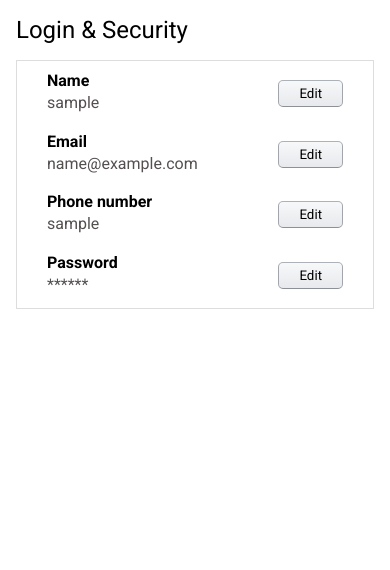
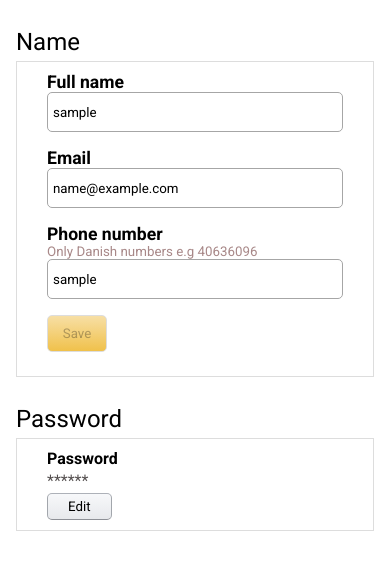
Before and after one commit to Klajdi44/Amasoon, a PHP site: page /amasoon/edit-account.php in a window 390 px wide; the page is wider, and only the part inside the window is pictured. Shown: the part 59-629 px from the top of that part. Run offline with PHP 8.4, Linux system fonts and the light colour scheme; the visitor is signed in with stand-in values (Sample User, id 1); data that the repository does not hold is empty.

Commit message:
feature/added added edit email,name,phonenumber

```diff
--- a/edit-account.php
+++ b/edit-account.php
@@ -11,29 +11,29 @@ if (!_is_user_signed_in()) {
 
 <main class='edit__account'>
 	<div class="edit__account__content__wrapper">
-		<h2 class="edit__account__title">Login & Security</h2>
+		<h2 class="edit__account__title">Name</h2>
+		<form id="form" onsubmit="return false" class="edit__account__container">
+			<legend class="edit__account__field user_name">
+				<label for="user_name">Full name</label>
+				<input oninput="enableSave()" id="user_name" class="user_name input" name="user_name" type="text" placeholder=" " value="<?= $_SESSION['user_name'] ?>">
+			</legend>
+			<legend class="edit__account__field user_email">
+				<label for="user_email">Email</label>
+				<input oninput="enableSave()" id="user_email" class="user_email input" name="user_email" type="text" placeholder=" " value="<?= $_SESSION['user_email'] ?>">
+			</legend>
+			<legend class="edit__account__field user_phone_number">
+				<label for="user_phone_number">Phone number</label>
+				<small>Only Danish numbers e.g 40636096</small>
+				<input oninput="enableSave()" id="user_phone_number" class="user_phone_number input" name="user_phone_number" type="tel" placeholder=" " value="<?= $_SESSION['user_phone_number'] ?>">
+			</legend>
+			<button onclick="editAccountInfo()" class="primary__btn edit__account__save__btn" disabled>Save</button>
+		</form>
+	</div>
+
+	<div class="edit__account__content__wrapper password__section">
+		<h2 class="edit__account__title">Password</h2>
+
 		<div class="edit__account__container">
-			<section class="edit__account__field user_name">
-				<article class="">
-					<strong>Name</strong>
-					<p><?= $_SESSION['user_name'] ?> </p>
-				</article>
-				<button class="secondary-button edit__account__edit__btn">Edit</button>
-			</section>
-			<section class="edit__account__field user_email">
-				<article>
-					<strong>Email</strong>
-					<p><?= $_SESSION['user_email'] ?> </p>
-				</article>
-				<button class="secondary-button edit__account__edit__btn">Edit</button>
-			</section>
-			<section class="edit__account__field user_phone_number">
-				<article class="">
-					<strong>Phone number</strong>
-					<p><?= $_SESSION['user_phone_number'] ?> </p>
-				</article>
-				<button class="secondary-button edit__account__edit__btn">Edit</button>
-			</section>
 			<section class="edit__account__field user_password">
 				<article class="">
 					<strong>Password</strong>
@@ -44,3 +44,38 @@ if (!_is_user_signed_in()) {
 		</div>
 	</div>
 </main>
+
+
+<script>
+	const user_name = document.querySelector('#user_name')
+	const user_phone_number = document.querySelector('#user_phone_number')
+	const user_email = document.querySelector('#user_email');
+
+	function enableSave() {
+		console.log(user_name.value);
+
+		const btn = document.querySelector('.edit__account__save__btn')
+		if (user_name.value.trim() !== '<?= $_SESSION['user_name'] ?>' || user_phone_number.value.trim() !== '<?= $_SESSION['user_phone_number'] ?>' || user_email.value.trim() !== '<?= $_SESSION['user_email'] ?>') {
+			return btn.removeAttribute('disabled');
+		}
+		btn.setAttribute('disabled', '');
+	}
+	async function editAccountInfo() {
+		const formData = new FormData();
+		formData.append('user_name', user_name.value.trim());
+		formData.append('user_email', user_email.value.trim());
+		formData.append('user_phone_number', user_phone_number.value.trim());
+
+		try {
+			const request = await fetch('./api/api_edit_account', {
+				method: 'POST',
+				body: formData
+			});
+			const response = await request.text();
+			console.log(response);
+		} catch (error) {
+			console.error(error.message);
+		}
+	}
+</script>
+<?php require_once(__DIR__ . '/components/bottom.php') ?>
--- a/style/_edit-account.scss
+++ b/style/_edit-account.scss
@@ -7,7 +7,7 @@
   }
   &__title {
     font-weight: 400;
-    margin-top: 16px;
+    margin-top: 28px;
   }
   &__container {
     border: 1px solid var(--border-color);
@@ -15,16 +15,16 @@
     display: flex;
     flex-direction: column;
     gap: 16px;
-    margin-top: 16px;
-  }
-
-  &__field {
-    display: flex;
-    justify-content: space-between;
-    align-items: center;
+    margin-top: 5px;
   }
 
   &__edit__btn {
     padding: 5px 20px;
   }
+  &__save__btn {
+    width: 60px;
+  }
+  .password__section {
+    margin-top: 20px;
+  }
 }
```
Also changed, not shown: api/api_edit_account.php (added, +47 -0 lines), style/main.css.
